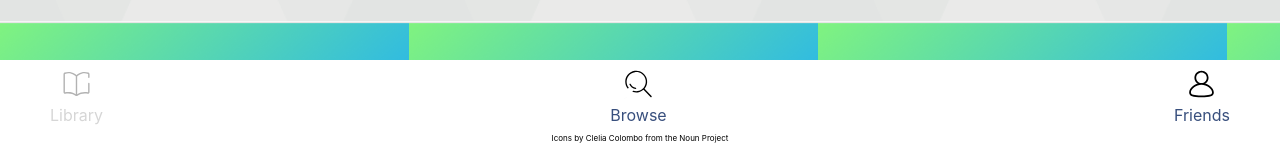
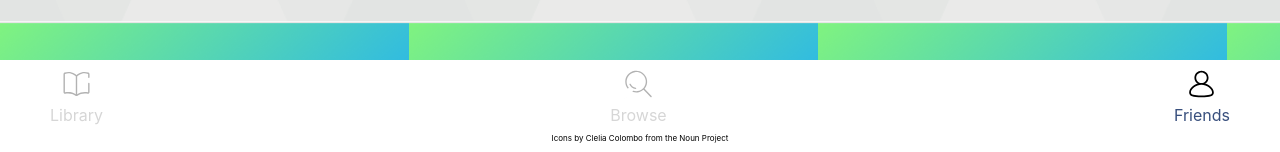
Before and after one commit to FabioMai/BookAppReact, a React (Create React App) app: page /friends in a window 1280 px wide. Shown: the part 645-797 px from the top of the page. Built offline with nearby package versions, Linux system fonts and the light colour scheme; what use-global-hook would draw is missing.

Commit message:
Remove active class from tab

```diff
--- a/src/components/TabBar.jsx
+++ b/src/components/TabBar.jsx
@@ -16,7 +16,7 @@ const TabBar = () => {
             </NavLink>
           </li>
           <li className="browse">
-            <NavLink to="/browse" className="active">
+            <NavLink to="/browse">
               <img src={SearchIcon} alt="Search Icon" width="35" height="35" />
               <span>Browse</span>
             </NavLink>
```
